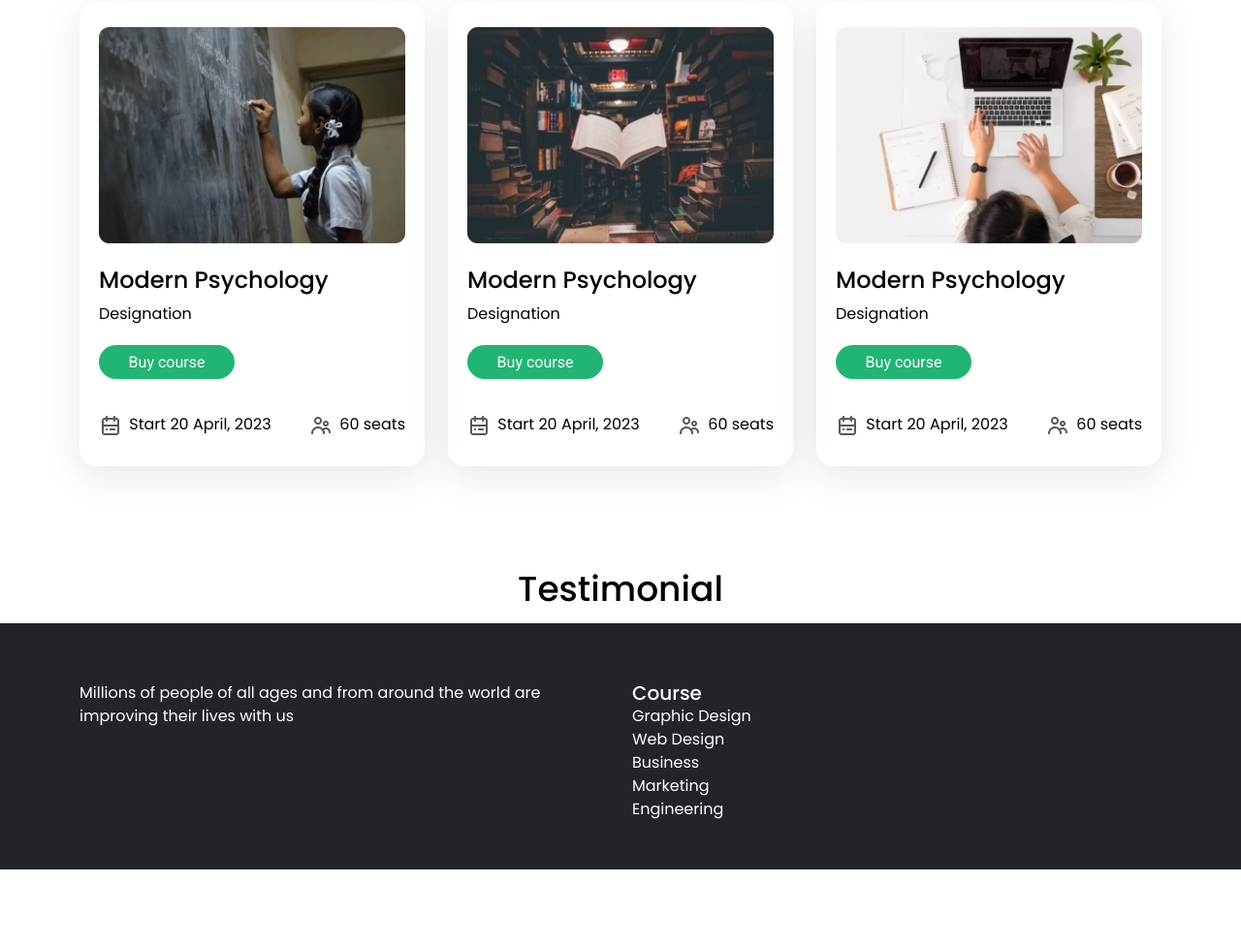
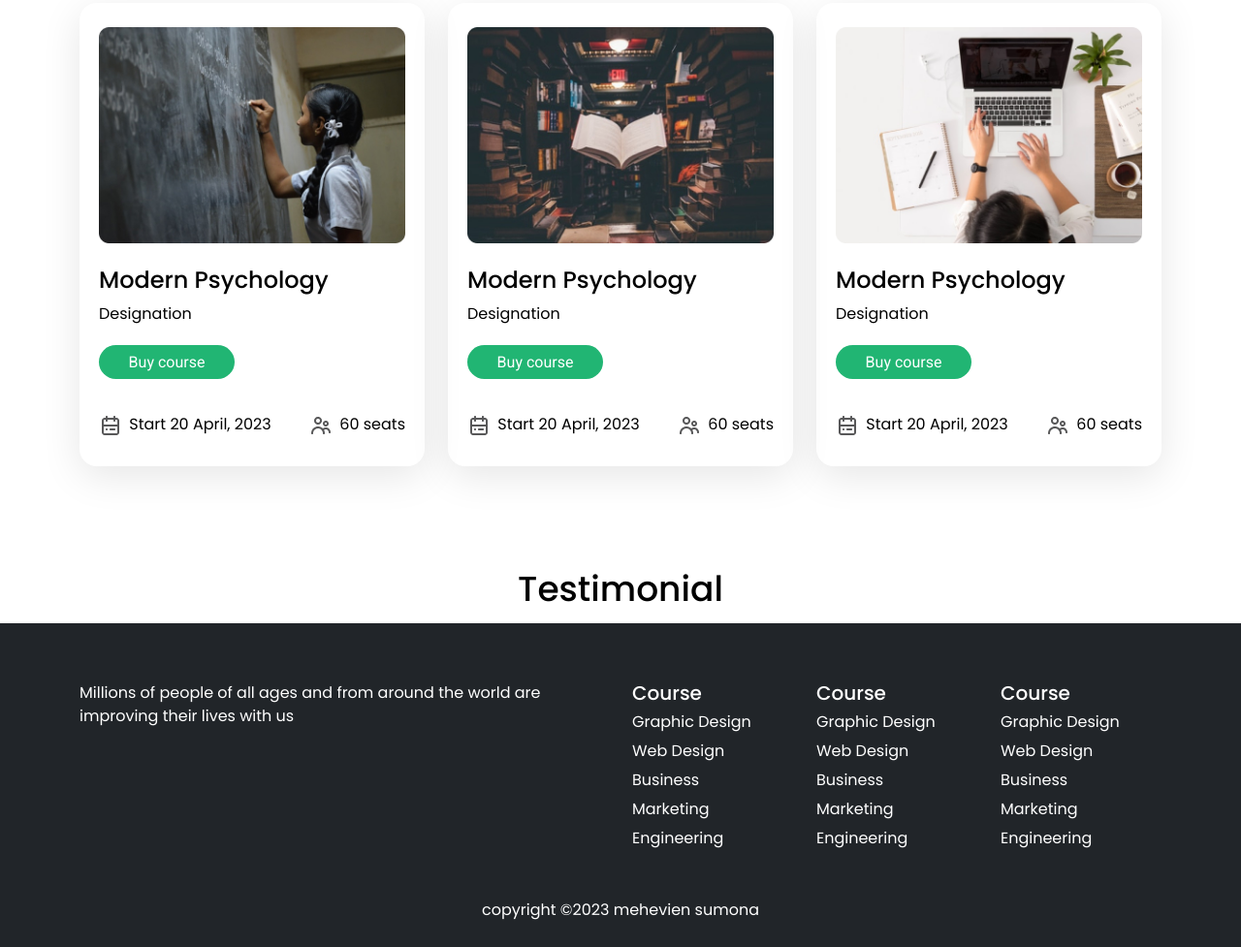
Before and after one commit to meheviensumona/e-school-porject, a plain HTML site: page index.html in a window 1280 px wide. Shown: the part 1058-2035 px from the top of the page at 97% size. Before the commit the page ends 1955 px from the top, so only its background shows below. Drawn offline with Linux system fonts and the light colour scheme.

Commit message:
first commmit

```diff
--- a/css/media.css
+++ b/css/media.css
@@ -73,6 +73,16 @@ font-size: 15px;
 }
 /* end courses */
 
+/* footer start */
+.fp{
+    padding:
+
+ }
+ .f_p{
+    text-align: center;
+ }
+/* footer end */
+
 }
 
 /*  Small devices (landscape phones, 576px and up) */
@@ -134,6 +144,16 @@ font-size: 15px;
     margin: 30px 80px 0px;
 /* course end */
 }
+/* footer start */
+.fp{
+    padding:0px 60
+    spx;
+
+ }
+ .f_p{
+    text-align: center;
+ }
+/* footer end */
 }
 
  /* Medium devices (tablets, 768px and up) */
@@ -186,6 +206,16 @@ font-size: 15px;
         margin: 40px 150px 0px;
 }
 /* course end */
+
+/* footer start */
+.fp{
+    padding:0px 120px;
+
+ }
+ .f_p{
+    text-align: center;
+ }
+/* footer end */
 }
 
  /* Large devices (desktops, 992px and up) */
--- a/css/style.css
+++ b/css/style.css
@@ -190,12 +190,16 @@ header{
 
 /* footer start */
 .footer{
-    padding:50px 0px 50px;
+    padding:50px 0px 10px;
 
 }
 .f_p{
     color: #FFFFFF;
 
+ }
+
+ .p{
+    padding-top: 6px;
  }
 .f_a p a{
     text-decoration: none;
@@ -204,3 +208,16 @@ header{
 }
 .h_5{}
 /* footer end */
+
+/* start copy */
+.cr{
+    text-align: center;
+    color: #FFFFFF;
+    padding-top: 50px;
+}
+.cr p a{
+    text-decoration: none;
+    color: #FFFFFF;
+
+}
+/* end copy */
--- a/index.html
+++ b/index.html
@@ -284,30 +284,65 @@
   <div class="container">
   <div class="row ">
     <!-- first col start -->
-<div class="col-lg-6">
+<div class="col-lg-6 col-md-12 col-sm-12 col-12">
   <div class="f_col">
-  <p class="f_p">Millions of people of all ages and from around the world are improving their lives with us</p>
+  <p class="f_p fp">Millions of people of all ages and from around the world are improving their lives with us</p>
 </div>
 </div>
  <!-- first col end -->
 
   <!-- single item start -->
-   <div class="col-lg-2 f_a">
+   <div class="col-lg-2 col-md-4 col-sm-4 col-6 f_a">
     <div class="f_p">
     <h5 class="h_5 mb-0">Course</h5>
-    <p class="mb-0"><a href="#graphicdesign ">Graphic Design</a></p>
-    <p class="mb-0"><a href="#webDesign">Web Design</a></p>
-    <p class="mb-0"><a href="#business">Business</a></p>
-    <p class="mb-0"><a href="#marketing">Marketing</a></p>
-    <p class="mb-0"><a href="#Engineering">Engineering</a></p>
+    <p class="mb-0 p"><a href="#graphicdesign ">Graphic Design</a></p>
+    <p class="mb-0 p"><a href="#webDesign">Web Design</a></p>
+    <p class="mb-0 p"><a href="#business">Business</a></p>
+    <p class="mb-0 p"><a href="#marketing">Marketing</a></p>
+    <p class="mb-0 p"><a href="#Engineering">Engineering</a></p>
    </div>
   </div>
   <!-- single item end -->
-
-
-
+  <!-- single item start -->
+  <div class="col-lg-2 col-md-4 col-sm-4 col-6 f_a">
+    <div class="f_p">
+    <h5 class="h_5 mb-0">Course</h5>
+    <p class="mb-0 p"><a href="#graphicdesign ">Graphic Design</a></p>
+    <p class="mb-0 p"><a href="#webDesign">Web Design</a></p>
+    <p class="mb-0 p"><a href="#business">Business</a></p>
+    <p class="mb-0 p"><a href="#marketing">Marketing</a></p>
+    <p class="mb-0 p"><a href="#Engineering">Engineering</a></p>
    </div>
   </div>
+  <!-- single item end -->
+  <!-- single item start -->
+  <div class="col-lg-2 col-md-4 col-sm-4 col-12 f_a">
+    <div class="f_p">
+    <h5 class="h_5 mb-0">Course</h5>
+    <p class="mb-0 p"><a href="#graphicdesign ">Graphic Design</a></p>
+    <p class="mb-0 p"><a href="#webDesign">Web Design</a></p>
+    <p class="mb-0 p"><a href="#business">Business</a></p>
+    <p class="mb-0 p"><a href="#marketing">Marketing</a></p>
+    <p class="mb-0 p"><a href="#Engineering">Engineering</a></p>
+   </div>
+  </div>
+  <!-- single item end -->
+   </div>
+  </div>
+
+  <!-- start copy -->
+  <section class="copy">
+  <div class="row">
+    <div class="col">
+      <div class="cr">
+        <p>copyright &#169;2023
+          <a href="#">mehevien sumona</a>
+        </p>
+      </div>
+    </div>
+  </div>
+  </section>
+  <!-- end copy -->
 </section>
 <!-- footer end -->
     <!-- js links -->
```
